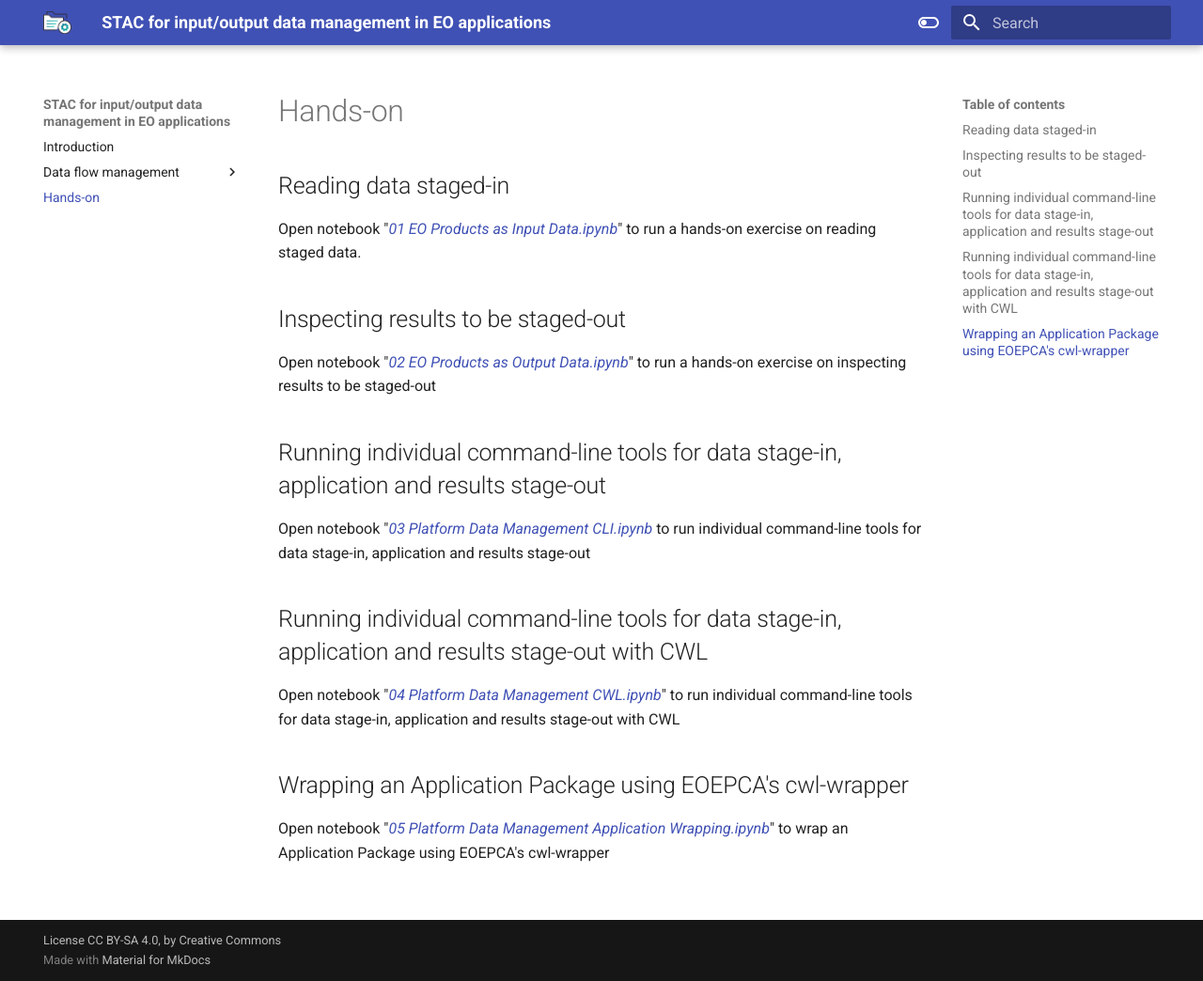
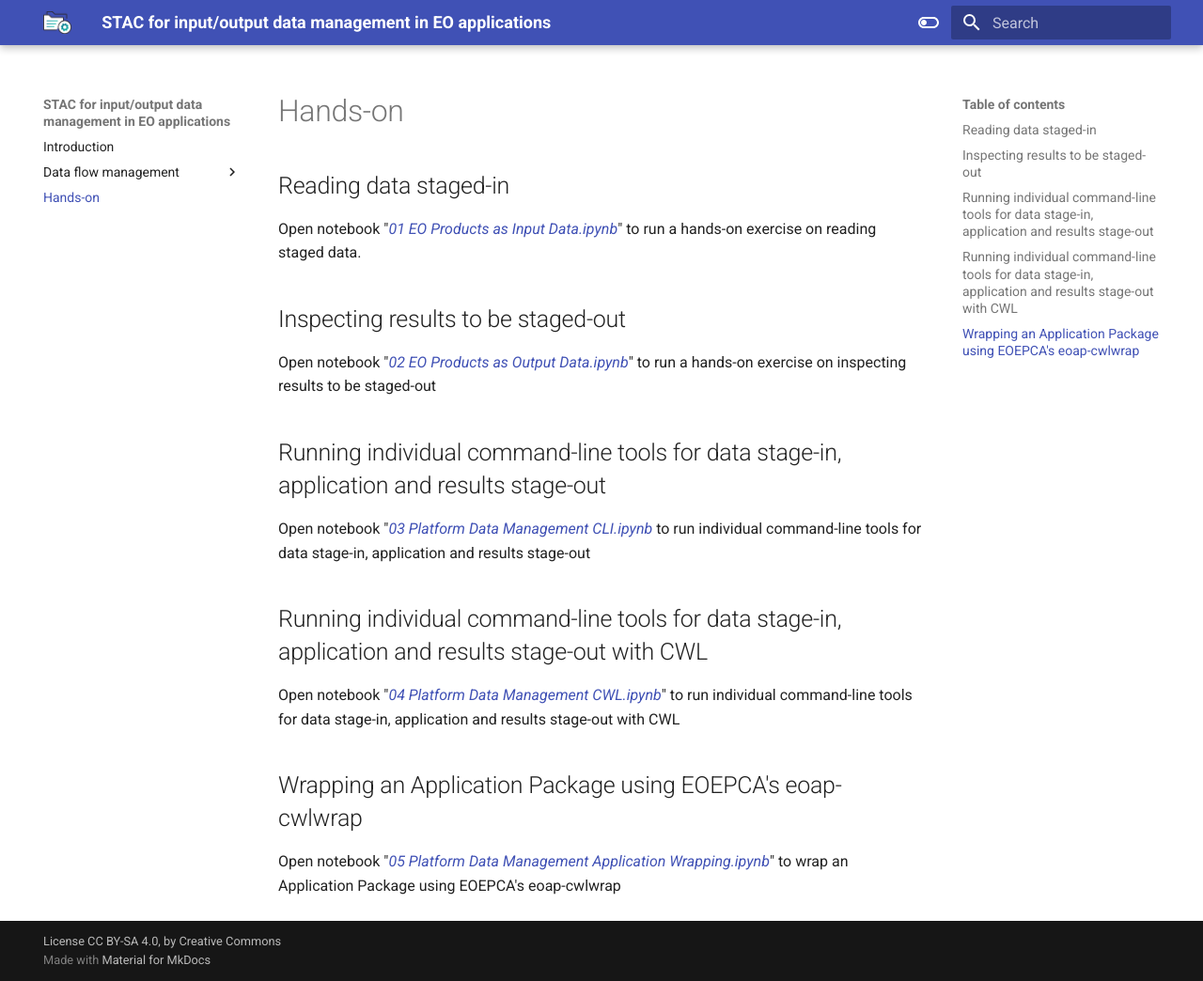
Before and after one commit to eoap/stac-eoap, an MkDocs documentation site: the page built from docs/hands-on.md, in a window 1280 px wide and 1044 px high. Shown: the whole window at 94% size. Built offline with MkDocs 1.6.1 and Material for MkDocs 9.7.7, drawn with Linux system fonts in a browser that asks for light colours.

```diff
--- a/docs/hands-on.md
+++ b/docs/hands-on.md
@@ -16,6 +16,6 @@
 
 Open notebook "[_04 Platform Data Management CWL.ipynb_](https://github.com/eoap/stac-eoap/blob/main/notebooks/04%20Platform%20Data%20Management%20CWL.ipynb)" to run individual command-line tools for data stage-in, application and results stage-out with CWL
 
-## Wrapping an Application Package using EOEPCA's cwl-wrapper
+## Wrapping an Application Package using EOEPCA's eoap-cwlwrap
 
-Open notebook "[_05 Platform Data Management Application Wrapping.ipynb_](https://github.com/eoap/stac-eoap/blob/main/notebooks/05%20Platform%20Data%20Management%20Application%20Wrapping.ipynb)" to wrap an Application Package using EOEPCA's cwl-wrapper
+Open notebook "[_05 Platform Data Management Application Wrapping.ipynb_](https://github.com/eoap/stac-eoap/blob/main/notebooks/05%20Platform%20Data%20Management%20Application%20Wrapping.ipynb)" to wrap an Application Package using EOEPCA's eoap-cwlwrap
```
Also changed, not shown: README.md (+21 -0 lines), pyproject.toml (+5 -2 lines), 15 other files.
